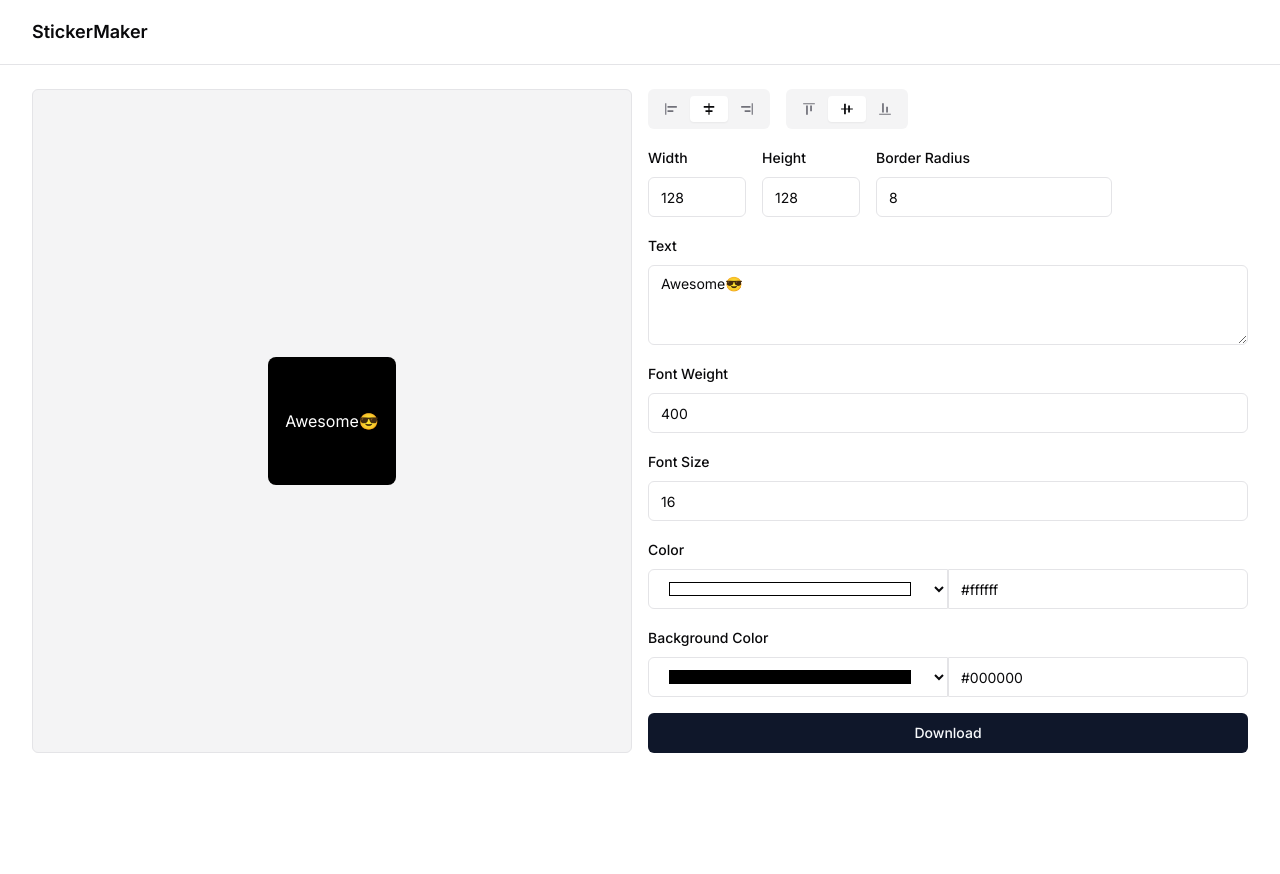
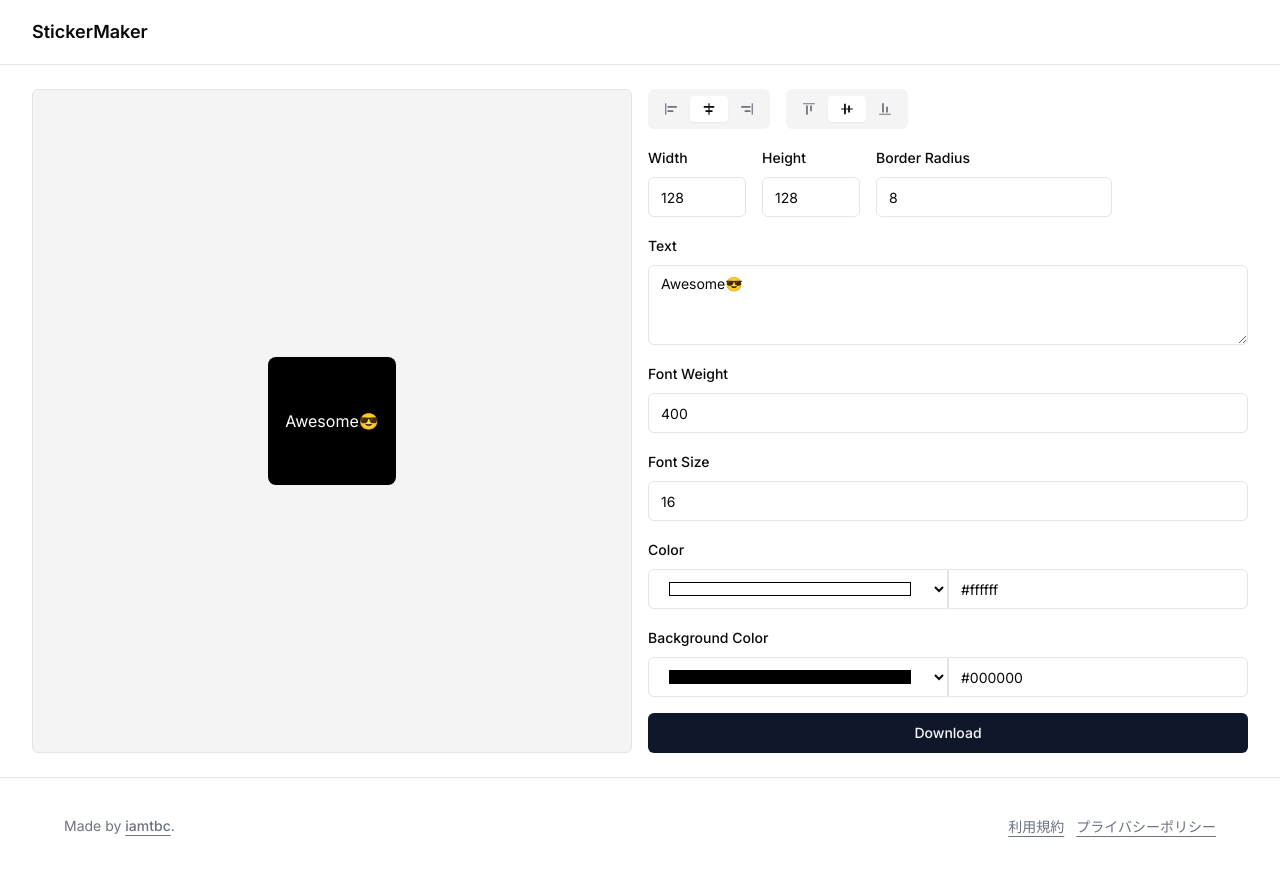
Before and after one commit to iamtbc/sticker-maker, a Next.js app: page /editor in a window 1280 px wide. Before the commit the page ends 800 px from the top, so only its background shows below. Built offline with nearby package versions, Linux system fonts and the light colour scheme.

Commit message:
feat: Add Footer component and import it in Editor page

```diff
--- /dev/null
+++ b/src/app/editor/_components/Footer/index.tsx
@@ -0,0 +1,36 @@
+const Footer = () => {
+  return (
+    <footer className="py-6 md:px-8 md:py-0">
+      <div className="container flex flex-col items-center justify-between gap-4 md:h-24 md:flex-row">
+        <p className="text-gray-500 text-sm text-center sm:text-left">
+          Made by{" "}
+          <a
+            href="https://github.com/iamtbc"
+            target="_blank"
+            rel="noreferrer"
+            className="font-medium underline underline-offset-4"
+          >
+            iamtbc
+          </a>
+          .
+        </p>
+        <span>
+          <a
+            href="/terms"
+            className="text-gray-500 text-sm underline underline-offset-4"
+          >
+            利用規約
+          </a>
+          <a
+            href="privacy"
+            className="ml-3 text-gray-500 text-sm underline underline-offset-4"
+          >
+            プライバシーポリシー
+          </a>
+        </span>
+      </div>
+    </footer>
+  );
+};
+
+export { Footer };
--- a/src/app/editor/page.tsx
+++ b/src/app/editor/page.tsx
@@ -17,6 +17,7 @@ import {
   MdAlignVerticalCenter,
   MdAlignVerticalTop,
 } from "react-icons/md";
+import { Footer } from "./_components/Footer";
 import { Header } from "./_components/Header";
 
 import { Button } from "@/components/ui/button";
@@ -355,6 +356,8 @@ export default function Editor() {
           </div>
         </div>
       </main>
+      <div className="shirink-0 bg-border h-[1px] w-full" />
+      <Footer />
     </>
   );
 }
```
